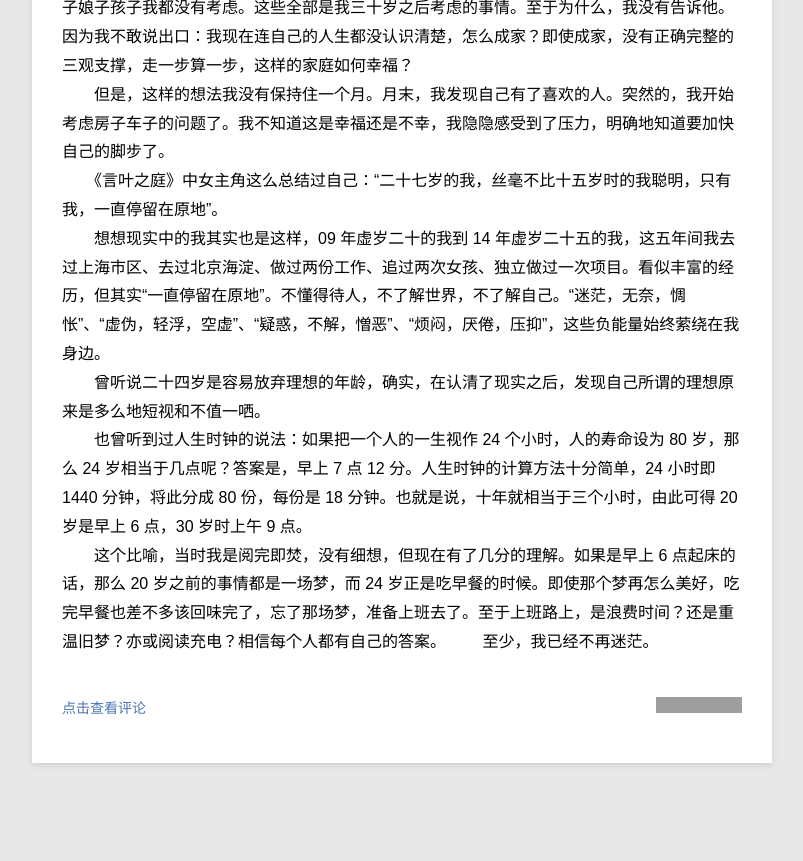
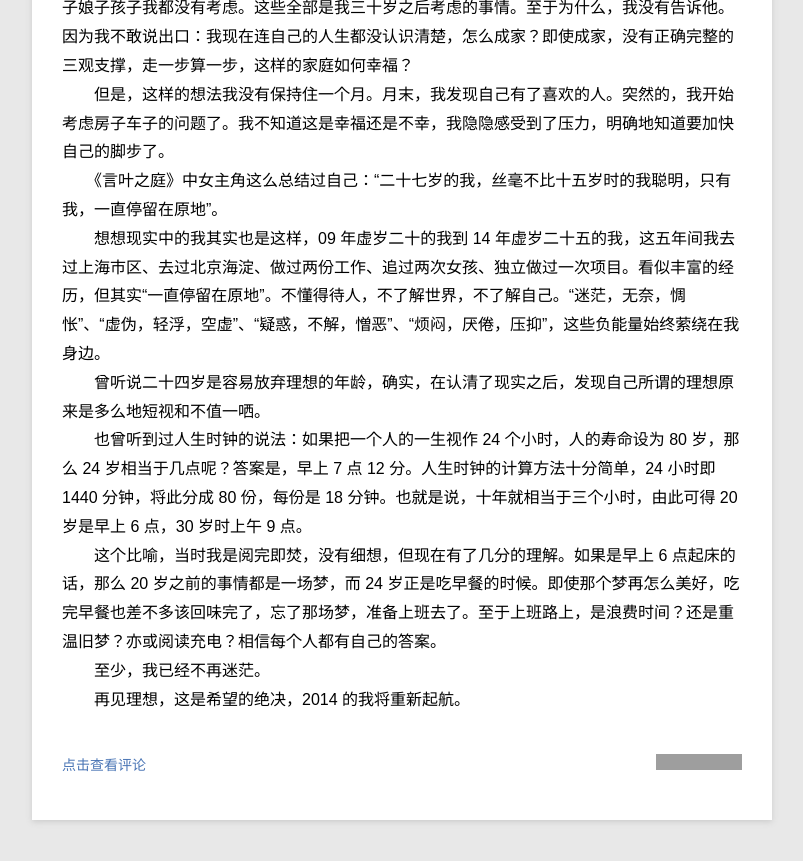
Before and after one commit to Shy07/shy07.github.com, a Jekyll site: the page built from _posts/article/2014-05-04-bye-hope.md, in a window 1280 px wide and 900 px high, scrolled down 3214 px. Shown: the top 861 px of the window, without its empty margins (78-881 px from the left). Built offline with Jekyll 4.4.1, drawn with Linux system fonts in a browser that asks for light colours; Markdown is read by kramdown in place of the engine named in the settings; grey boxes are pictures that could not be loaded.

Commit message:
Update 2014-05-04-bye-hope.md

```diff
--- a/_posts/article/2014-05-04-bye-hope.md
+++ b/_posts/article/2014-05-04-bye-hope.md
@@ -81,6 +81,7 @@ description: 其实本篇是行文改断句成的诗，从头至尾没有改过
 　　也曾听到过人生时钟的说法：如果把一个人的一生视作 24 个小时，人的寿命设为 80 岁，那么 24 岁相当于几点呢？答案是，早上 7 点 12 分。人生时钟的计算方法十分简单，24 小时即 1440 分钟，将此分成 80 份，每份是 18 分钟。也就是说，十年就相当于三个小时，由此可得 20 岁是早上 6 点，30 岁时上午 9 点。
 　　这个比喻，当时我是阅完即焚，没有细想，但现在有了几分的理解。如果是早上 6 点起床的话，那么 20 岁之前的事情都是一场梦，而 24 岁正是吃早餐的时候。即使那个梦再怎么美好，吃完早餐也差不多该回味完了，忘了那场梦，准备上班去了。至于上班路上，是浪费时间？还是重温旧梦？亦或阅读充电？相信每个人都有自己的答案。
 　　至少，我已经不再迷茫。
+　　再见理想，这是希望的绝决，2014 的我将重新起航。
 
 
 [「中国目前的经济水平是五年前的香港，十年前的美国」的说法正确吗？]:   http://www.zhihu.com/question/21823085  "「中国目前的经济水平是五年前的香港，十年前的美国」的说法正确吗？"
```
